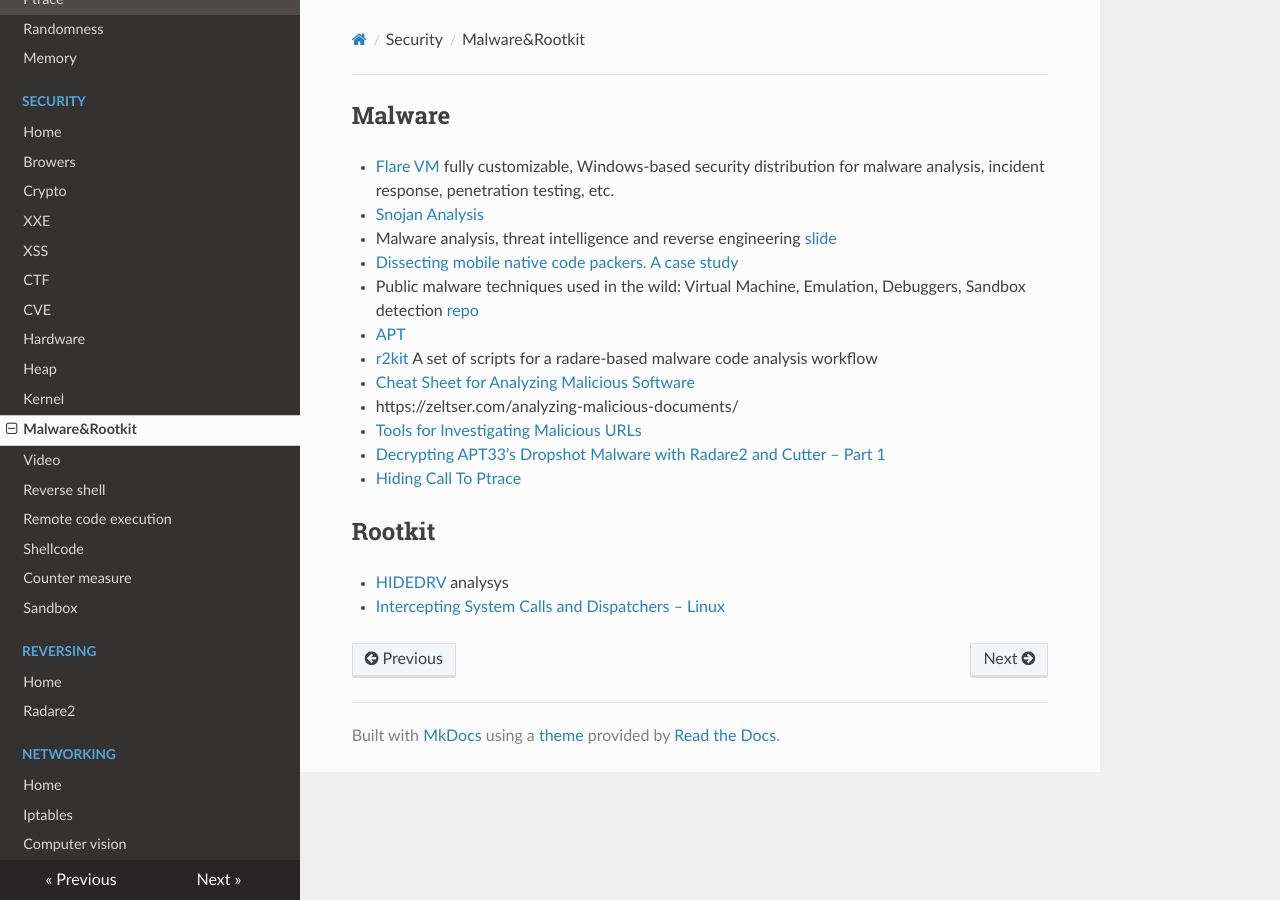
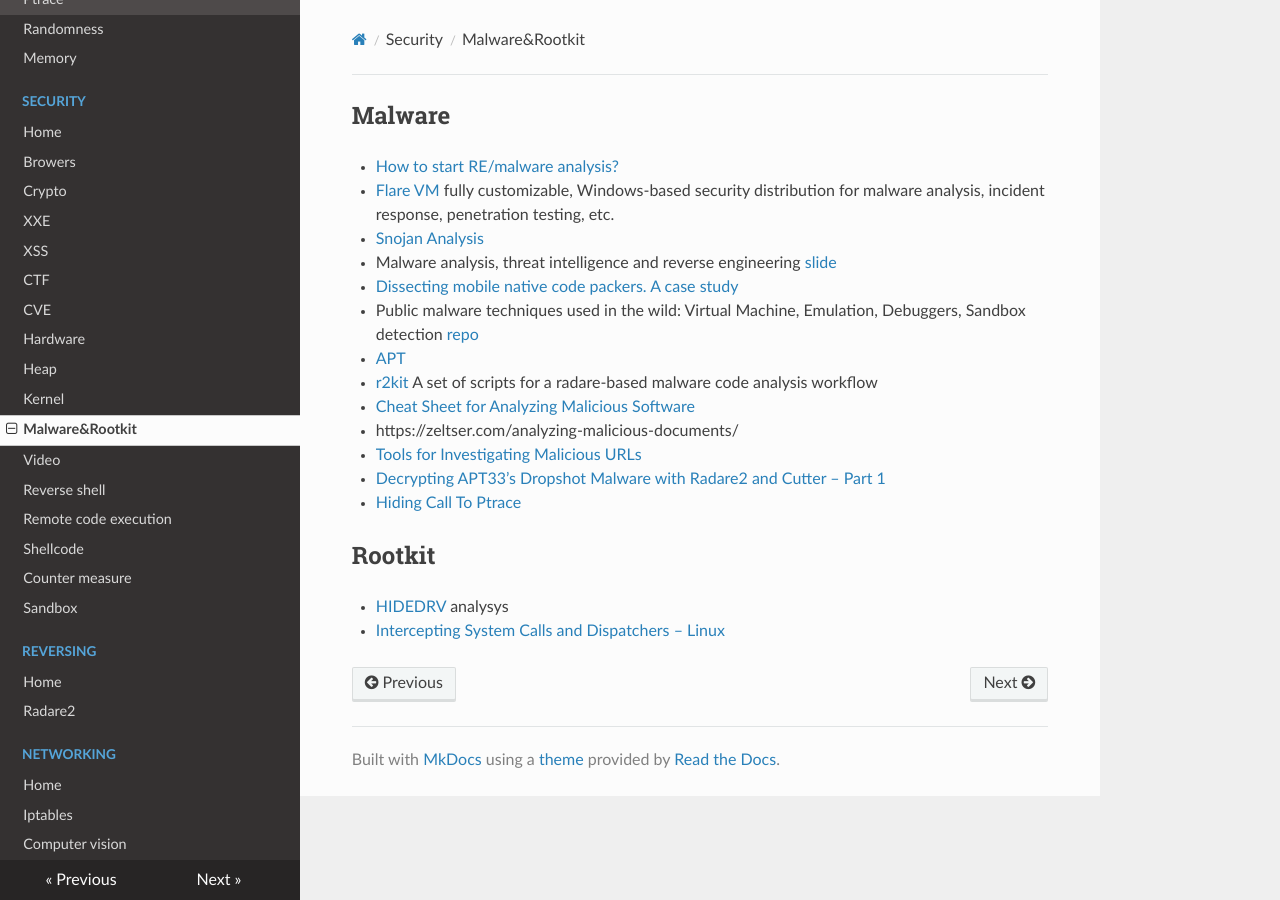
Before and after one commit to gipi/low-level, an MkDocs documentation site: the page built from docs/security/malware.md, in a window 1280 px wide. Built offline with MkDocs 1.6.1, drawn with Linux system fonts in a browser that asks for light colours; nearby versions of some CDN libraries; old or Windows-style settings are respelled for this version of MkDocs.

Commit message:
Update malware.md

```diff
--- a/docs/security/malware.md
+++ b/docs/security/malware.md
@@ -1,5 +1,6 @@
 ## Malware
 
+ - [How to start RE/malware analysis?](https://hshrzd.wordpress.com/how-to-start/)
  - [Flare VM](https://github.com/fireeye/flare-vm) fully customizable, Windows-based security distribution for malware analysis, incident response, penetration testing, etc.
  - [Snojan Analysis](https://medium.com/@jacob16682/snojan-analysis-bb3982fb1bb9)
  - Malware analysis, threat intelligence and reverse engineering [slide](https://www.slideshare.net/bartblaze/malware-analysis-threat-intelligence-and-reverse-engineering)
```
